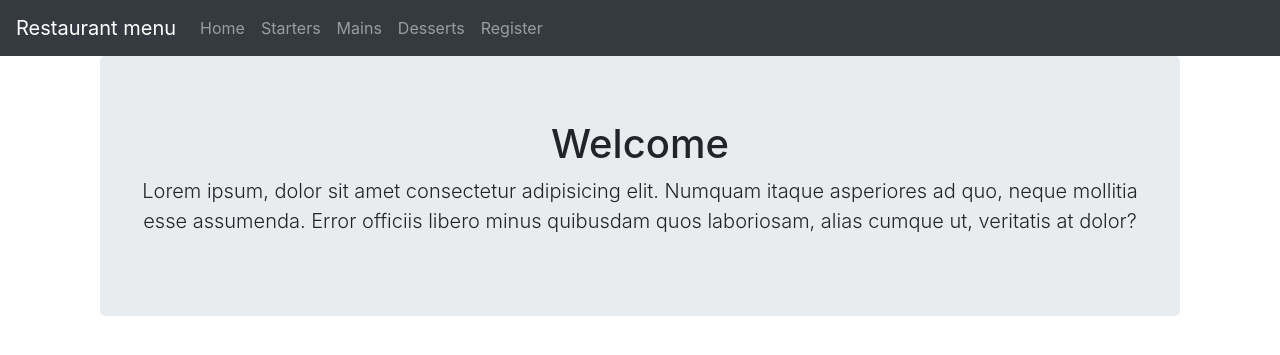
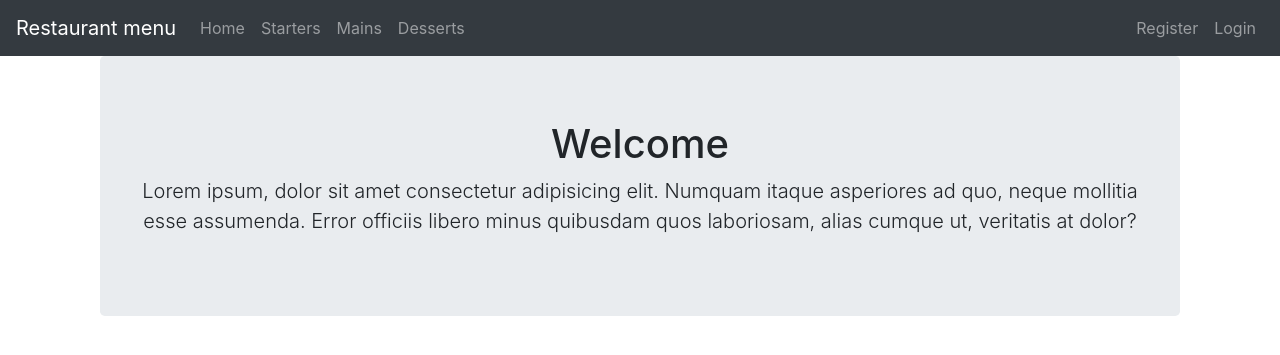
Before and after one commit to DannyRyman19/InteractiveWebsite, a Flask app: page / in a window 1280 px wide. Shown: the top 355 px of the page. Run offline with Flask 2, Linux system fonts and the light colour scheme; some libraries are stand-ins or nearby versions.

Commit message:
Added login page, dashboard page. Users can log out and must be logged in to access dashboard page

```diff
--- a/app.py
+++ b/app.py
@@ -3,6 +3,8 @@ from data import Starters
 from flask_mysqldb import MySQL
 from wtforms import Form, StringField, TextAreaField, PasswordField, validators
 from passlib.hash import sha256_crypt
+from functools import wraps
+
 app = Flask(__name__)
 
 Starters = Starters()
@@ -21,14 +23,17 @@ mysql= MySQL(app)
 def index():
         return render_template('home.html')
 
+# starters
 @app.route('/starters')
 def starters():
         return render_template('starters.html', starters = Starters)
 
+#individual food pages
 @app.route('/starter/<string:id>/')
 def starter(id):
         return render_template('starter.html', id = id)
 
+#sign up form validation
 class RegisterForm(Form):
         name = StringField('Name', [validators.Length(min=1)])
         username = StringField('Username', [validators.Length(min=4,max=25)])
@@ -40,6 +45,7 @@ class RegisterForm(Form):
         ])
         confirm = PasswordField('Confirm Password')
 
+#Register
 @app.route('/register',methods=['GET','POST'])
 def register():
         form = RegisterForm(request.form)
@@ -47,10 +53,10 @@ def register():
                 name = form.name.data
                 email = form.email.data
                 username = form.username.data
-                password = sha256_crypt.encrypt(str(form.password.data))
+                password = sha256_crypt.encrypt(str(form.password.data)) #encrypts password
 
                 cur = mysql.connection.cursor()
-                cur.execute("INSERT INTO users(name, email, username, password) VALUES(%s, %s, %s, %s)",(name, email, username, password))
+                cur.execute("INSERT INTO users(name, email, username, password) VALUES(%s, %s, %s, %s)",(name, email, username, password)) #adds all registration information into database
 
                 mysql.connection.commit()
 
@@ -60,6 +66,57 @@ def register():
                 return redirect(url_for('login'))
         return render_template('register.html', form = form)
 
+#login
+@app.route('/login', methods = ['GET','POST'])
+def login():
+        if request.method == 'POST':
+                username = request.form['username']
+                password_candidate = request.form['password']
+
+                cur = mysql.connection.cursor()
+                result = cur.execute("SELECT * FROM users WHERE username = %s", [username])
+
+                if result > 0: #checks if username exists
+                        data = cur.fetchone()
+                        password = data['password']
+                        if sha256_crypt.verify(password_candidate, password): #checks if passwords match
+                                session['logged_in'] = True
+                                session['username'] = username
+
+                                flash('You are now logged in', 'success')
+                                return redirect(url_for('dashboard')) #logs user in to dashboard
+                        else: #passswords don't match
+                                error = "Login Failed"
+                                return render_template('login.html', error = error)
+                        cur.close() #closes connection to database
+                else: #user doesn't exist
+                        error = "Username not found"
+                        return render_template('login.html', error = error)
+
+        return render_template('login.html')
+
+#login check - prevents non logged in users from accesing dashboard page
+def is_logged_in(f):
+        @wraps(f)
+        def wrap(*args, **kwargs):
+                if 'logged_in' in session:
+                        return f(*args, **kwargs)
+                else:
+                        flash("You must be logged in to access this page", 'danger')
+                        return redirect(url_for('login'))
+        return wrap
+#Logout
+@app.route('/logout')
+def logout():
+        session.clear()
+        flash("You have been logged out!", 'success')
+        return redirect(url_for('login'))
+
+#Dashboard
+@app.route('/dashboard')
+@is_logged_in
+def dashboard():
+        return render_template('dashboard.html')
 
 if __name__ == '__main__':
     app.secret_key ='secret123'
--- /dev/null
+++ b/templates/dashboard.html
@@ -0,0 +1,5 @@
+{% extends 'layout.html' %}
+
+{% block body %}
+    <h1>Dashboard<small> Welcome {{session.username}}</small></h1>
+{% endblock %}
--- a/templates/includes/_messages.html
+++ b/templates/includes/_messages.html
@@ -5,3 +5,11 @@
     {% endfor %}
   {% endif %}
 {% endwith %}
+
+{% if error %}
+    <div class ="alert alert-danger">{{error}}</div>
+{% endif %}
+
+{% if msg %}
+    <div class ="alert alert-success">{{msg}}</div>
+{% endif %}
--- a/templates/includes/_navbar.html
+++ b/templates/includes/_navbar.html
@@ -9,19 +9,32 @@
         <li class="nav-item ">
           <a class="nav-link" href="/">Home <span class="sr-only"></span></a>
         </li>
-        <li class="nav-item ">
+        <li class="nav-item">
                 <a class="nav-link" href="/starters">Starters<span class="sr-only"></span></a>
         </li>
-        <li class="nav-item ">
+        <li class="nav-item">
                 <a class="nav-link" href="/mains">Mains<span class="sr-only"></span></a>
         </li>
-        <li class="nav-item ">
+        <li class="nav-item">
                 <a class="nav-link" href="/">Desserts<span class="sr-only"></span></a>
         </li>
+      </ul>
+      <ul class="nav navbar-nav navbar-right">
+        {% if session.logged_in %}
         <li class="nav-item">
-          <a class="nav-link" href="/register">Register<span class="sr-only"></span></a>
+            <a class="nav-link" href="/dashboard">Dashboard<span class="sr-only"></span></a>
         </li>
-
+        <li class="nav-item">
+            <a class="nav-link" href="/logout">Logout<span class="sr-only"></span></a>
+        </li>
+        {% else %}
+        <li class="nav-item">
+          <a class="nav-link nav-right" href="/register">Register<span class="sr-only"></span></a>
+        </li>
+        <li class="nav-item">
+          <a class="nav-link" href="/login">Login<span class="sr-only"></span></a>
+        </li>
+       {% endif %}
       </ul>
     </div>
   </nav>
```
Also changed, not shown: templates/login.html (added, +16 -0 lines).
